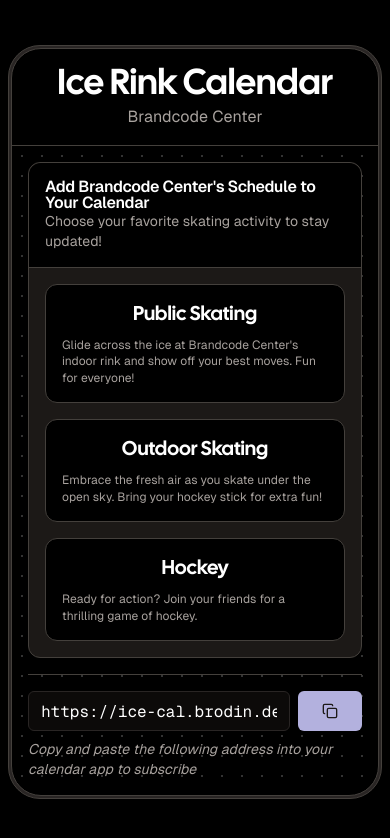
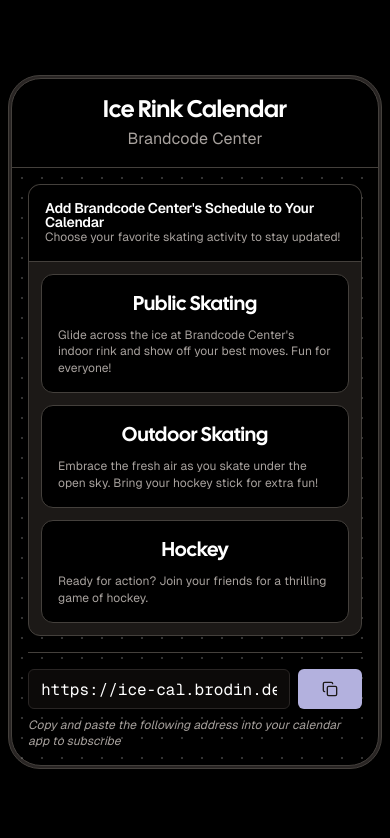
Before and after one commit to NathanBrodin/ice-cal, a Next.js app: page / in a window 390 px wide. Shown: the top 838 px of the page. Built offline with nearby package versions, Linux system fonts and the light colour scheme.

Commit message:
feat: better mobile integration

```diff
--- a/app/page.tsx
+++ b/app/page.tsx
@@ -41,7 +41,9 @@ export default async function Home({ searchParams }: Props) {
       <div className="w-full md:w-2/3  rounded-[32px] border border-stone-700 bg-stone-800 p-[2px]">
         <div className="w-full h-full rounded-[30px] border border-stone-700 bg-black flex flex-col">
           <div className="w-full flex flex-col justify-center items-center mt-4">
-            <h1 className="font-display text-4xl">Ice Rink Calendar</h1>
+            <h1 className="font-display text-2xl sm:text-4xl">
+              Ice Rink Calendar
+            </h1>
             <p className="text-stone-400">Brandcode Center</p>
           </div>
           <Separator className="bg-stone-700 mt-4" />
@@ -49,15 +51,15 @@ export default async function Home({ searchParams }: Props) {
             <div className="absolute pointer-events-none z-0 inset-0 h-full w-full  bg-[radial-gradient(#ffffff33_1px,transparent_1px)] [background-size:20px_20px]"></div>
             <div className="z-10 bg-stone-900 rounded-xl border border-stone-700">
               <div className="z-10 p-4 bg-black overflow-clip rounded-t-xl">
-                <h2 className="text-md font-semibold leading-none tracking-tight">
+                <h2 className="text-sm sm:text-md font-semibold leading-none tracking-tight">
                   Add Brandcode Center&apos;s Schedule to Your Calendar
                 </h2>
-                <p className="text-sm text-stone-400">
+                <p className="text-xs sm:text-sm text-stone-400">
                   Choose your favorite skating activity to stay updated!
                 </p>
               </div>
               <Separator className="bg-stone-700 z-10" />
-              <div className="grid grid-cols-1 sm:grid-cols-3 gap-4 z-10 p-4">
+              <div className="grid grid-cols-1 sm:grid-cols-3 gap-3 sm:gap-4 z-10 p-3 sm:p-4">
                 <Link
                   href={`?${getUpdatedSearchParams(BookingType.PUBLIC_SKATING)}`}
                   className={`rounded-xl border border-stone-700 bg-black flex flex-col items-center p-4 transition-colors hover:bg-stone-900
@@ -105,7 +107,7 @@ export default async function Home({ searchParams }: Props) {
                 />
                 <CopyButton content={displaySearchParams()} />
               </div>
-              <p className="text-sm text-stone-400 italic">
+              <p className="text-xs sm:text-sm text-stone-400 italic">
                 Copy and paste the following address into your calendar app to
                 subscribe
               </p>
```
